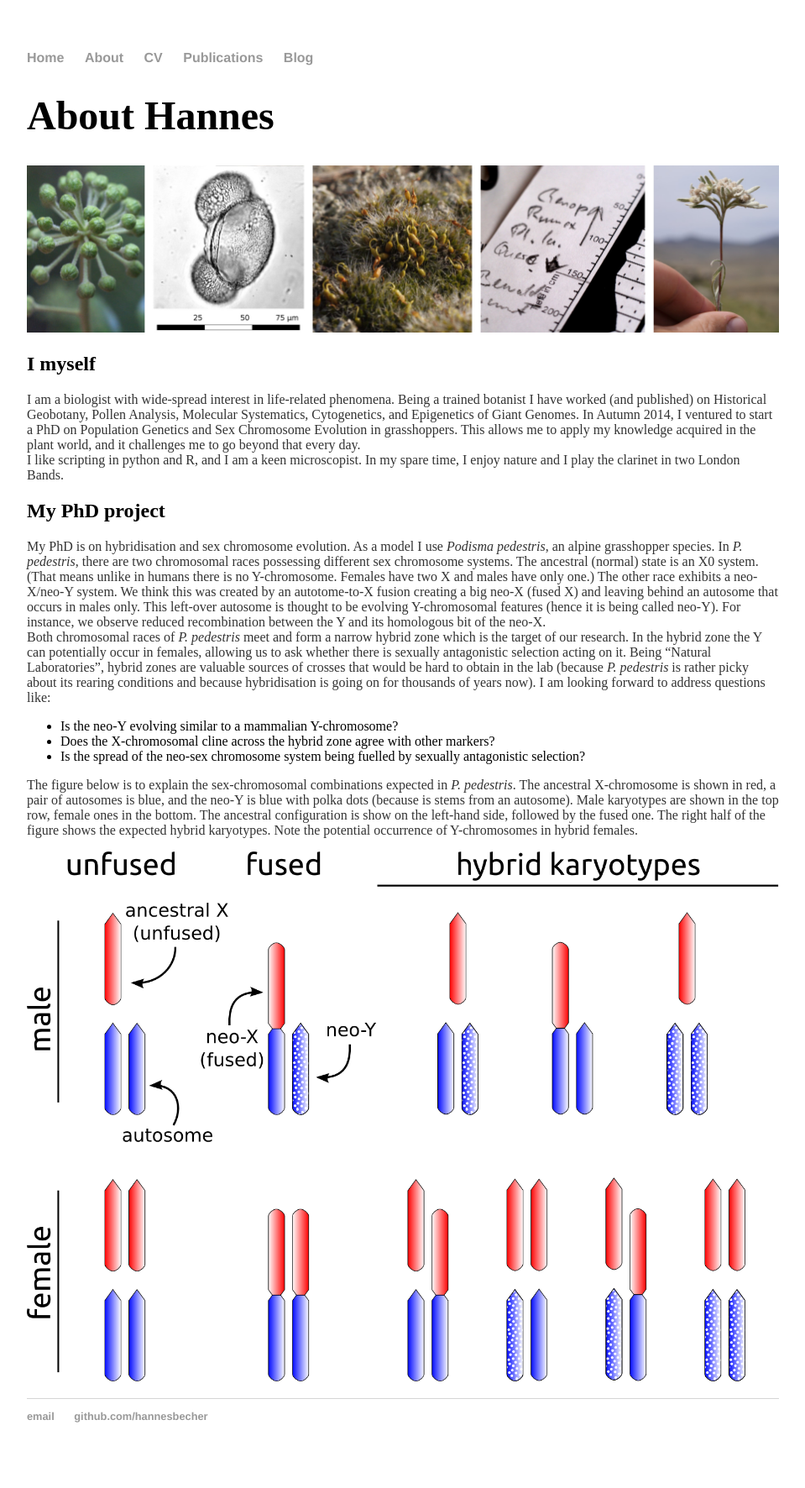
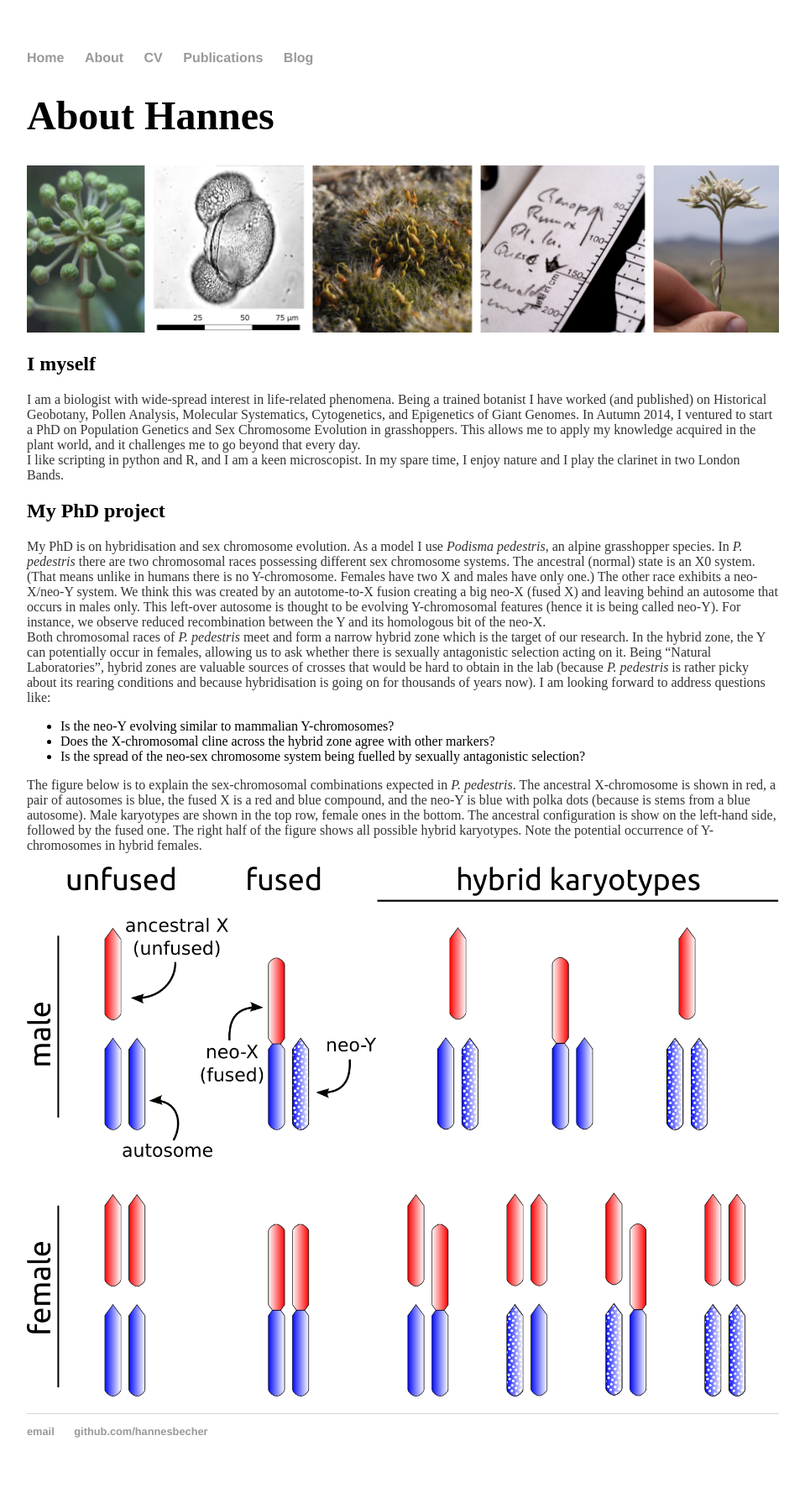
Before and after one commit to hannesbecher/hannesbecher.github.io, a Jekyll site: the page built from about/index.md, in a window 1280 px wide. Shown: the whole page at 84% size, without its empty margins (160-1119 px from the left). Built offline with Jekyll 4.4.1, drawn with Linux system fonts in a browser that asks for light colours.

Commit message:
Update index.md

```diff
--- a/about/index.md
+++ b/about/index.md
@@ -13,13 +13,13 @@ I am a biologist with wide-spread interest in life-related phenomena. Being a tr
 I like scripting in python and R, and I am a keen microscopist. In my spare time, I enjoy nature and I play the clarinet in two London Bands.
 
 ##My PhD project
-My PhD is on hybridisation and sex chromosome evolution. As a model I use *Podisma pedestris*, an alpine grasshopper species. In *P. pedestris*, there are two chromosomal races possessing different sex chromosome systems. The ancestral (normal) state is an X0 system. (That means unlike in humans there is no Y-chromosome. Females have two X and males have only one.) The other race exhibits a neo-X/neo-Y system. We think this was created by an autotome-to-X fusion creating a big neo-X (fused X) and leaving behind an autosome that occurs in males only. This left-over autosome is thought to be evolving Y-chromosomal features (hence it is being called neo-Y). For instance, we observe reduced recombination between the Y and its homologous bit of the neo-X.
-Both chromosomal races of *P. pedestris* meet and form a narrow hybrid zone which is the target of our research. In the hybrid zone the Y can potentially occur in females, allowing us to ask whether there is sexually antagonistic selection acting on it. Being “Natural Laboratories”, hybrid zones are valuable sources of crosses that would be hard to obtain in the lab (because *P. pedestris* is rather picky about its rearing conditions and because hybridisation is going on for thousands of years now). I am looking forward to address questions like:
+My PhD is on hybridisation and sex chromosome evolution. As a model I use *Podisma pedestris*, an alpine grasshopper species. In *P. pedestris* there are two chromosomal races possessing different sex chromosome systems. The ancestral (normal) state is an X0 system. (That means unlike in humans there is no Y-chromosome. Females have two X and males have only one.) The other race exhibits a neo-X/neo-Y system. We think this was created by an autotome-to-X fusion creating a big neo-X (fused X) and leaving behind an autosome that occurs in males only. This left-over autosome is thought to be evolving Y-chromosomal features (hence it is being called neo-Y). For instance, we observe reduced recombination between the Y and its homologous bit of the neo-X.
+Both chromosomal races of *P. pedestris* meet and form a narrow hybrid zone which is the target of our research. In the hybrid zone, the Y can potentially occur in females, allowing us to ask whether there is sexually antagonistic selection acting on it. Being “Natural Laboratories”, hybrid zones are valuable sources of crosses that would be hard to obtain in the lab (because *P. pedestris* is rather picky about its rearing conditions and because hybridisation is going on for thousands of years now). I am looking forward to address questions like:
 
-* Is the neo-Y evolving similar to a mammalian Y-chromosome?
+* Is the neo-Y evolving similar to mammalian Y-chromosomes?
 * Does the X-chromosomal cline across the hybrid zone agree with other markers?
 * Is the spread of the neo-sex chromosome system being fuelled by sexually antagonistic selection?
 
-The figure below is to explain the sex-chromosomal combinations expected in *P. pedestris*. The ancestral X-chromosome is shown in red, a pair of autosomes is blue, and the neo-Y is blue with polka dots (because is stems from an autosome). Male karyotypes are shown in the top row, female ones in the bottom. The ancestral configuration is show on the left-hand side, followed by the fused one. The right half of the figure shows the expected hybrid karyotypes. Note the potential occurrence of Y-chromosomes in hybrid females.
+The figure below is to explain the sex-chromosomal combinations expected in *P. pedestris*. The ancestral X-chromosome is shown in red, a pair of autosomes is blue, the fused X is a red and blue compound, and the neo-Y is blue with polka dots (because is stems from a blue autosome). Male karyotypes are shown in the top row, female ones in the bottom. The ancestral configuration is show on the left-hand side, followed by the fused one. The right half of the figure shows all possible hybrid karyotypes. Note the potential occurrence of Y-chromosomes in hybrid females.
 
 ![chromosomes](../img/sex_chrs_drawing.png)
```
